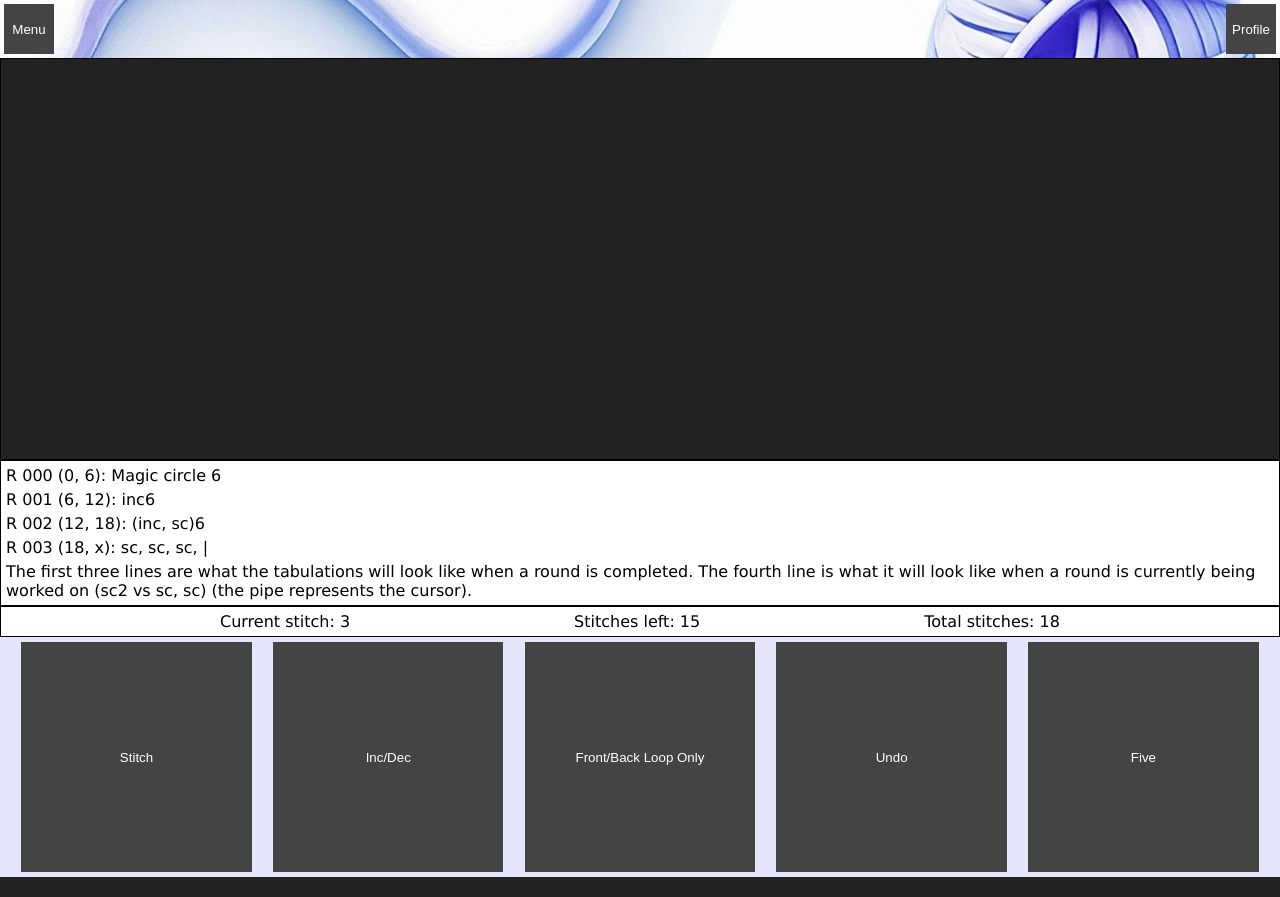
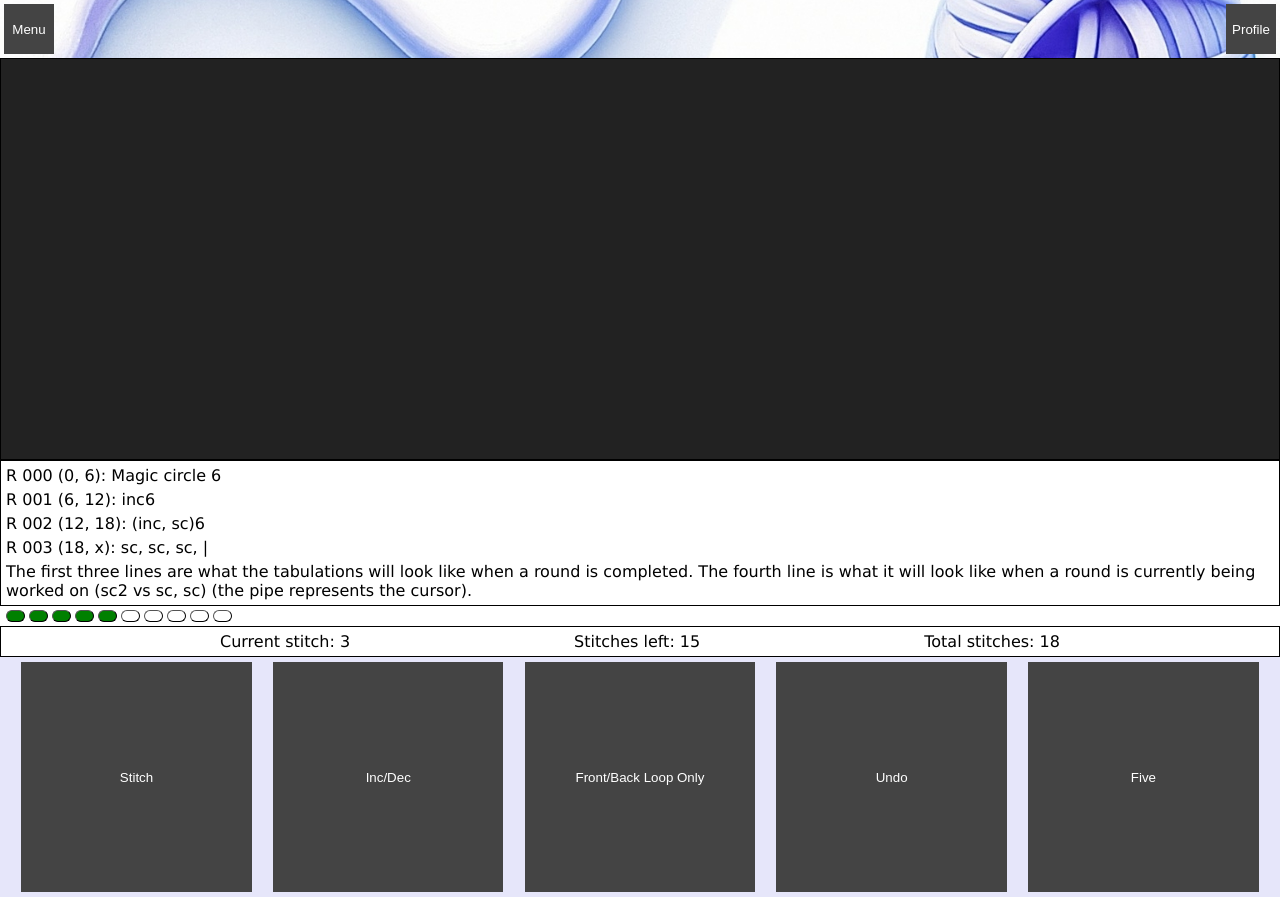
Before and after one commit to Lispless/ami_helper, a website built with Vite: page index.html in a window 1280 px wide. Built offline with nearby package versions, Linux system fonts and the light colour scheme.

Commit message:
Added a visual tracker for which stitch is being worked on in relation to total stitches.

```diff
--- a/index.html
+++ b/index.html
@@ -26,6 +26,21 @@
     </p>
   </div>
 
+  <div id="bar-tracker">
+    <ul>
+      <li class="bar-item bar-completed"></li>
+      <li class="bar-item bar-completed"></li>
+      <li class="bar-item bar-completed"></li>
+      <li class="bar-item bar-completed"></li>
+      <li class="bar-item bar-completed"></li>
+      <li class="bar-item bar-upcoming"></li>
+      <li class="bar-item bar-upcoming"></li>
+      <li class="bar-item bar-upcoming"></li>
+      <li class="bar-item bar-upcoming"></li>
+      <li class="bar-item bar-upcoming"></li>
+    </ul>
+  </div>
+
   <div id="statistics-bar">
     <p>Current stitch: 3</p>
     <p>Stitches left: 15</p>
--- a/styles.css
+++ b/styles.css
@@ -49,6 +49,29 @@ body {
 #tabulation > p {
   margin: 5px;
   font-family: verdana;
+}
+
+#bar-tracker {
+  background-color: white;
+}
+
+#bar-tracker > ul {
+  display: inline-flex;
+  list-style: none;
+  margin: 4px;
+  padding: 0;
+}
+
+.bar-item {
+  border: 1px outset black;
+  border-radius: 10px;
+  margin: 0 2px;
+  aspect-ratio: 1.7;
+  height: 10px;
+}
+
+.bar-completed {
+  background-color: green;
 }
 
 #statistics-bar {
```
